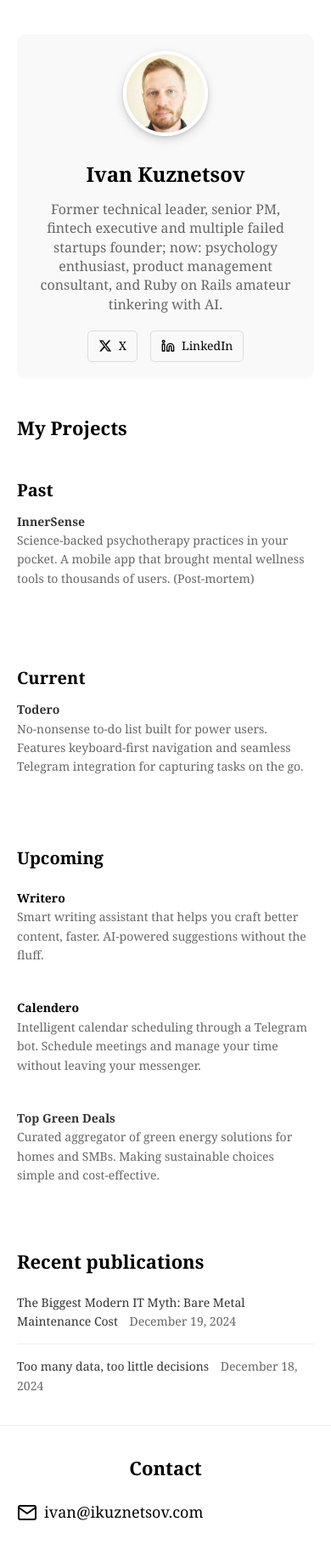
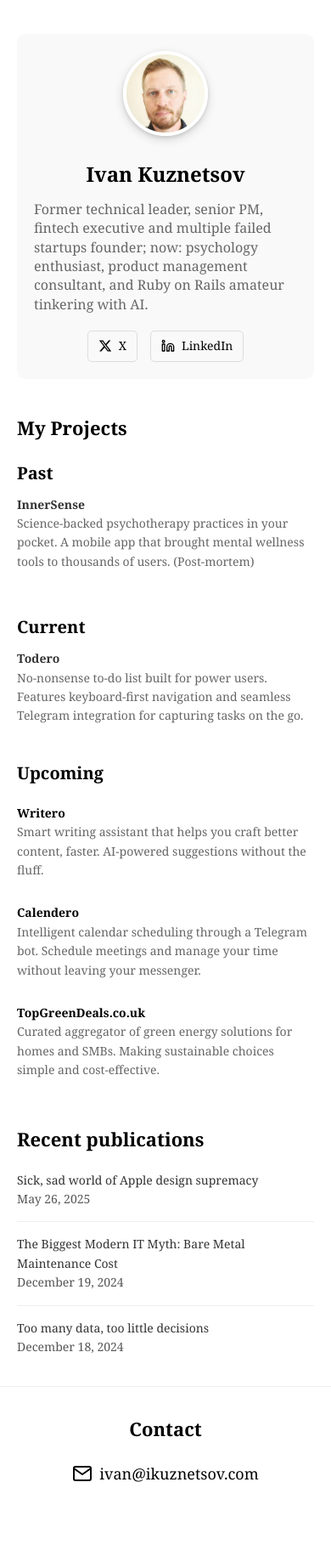
Before and after one commit to ivankuznetsov/ikuznetsov.com, a Jekyll site: the page built from index.markdown, in a window 390 px wide. Shown: the whole page at 85% size. Built offline with Jekyll 4.4.1, drawn with Linux system fonts in a browser that asks for light colours; some web fonts are replaced; after the commit the page ends 1798 px from its top, so only the background shows below that.

Commit message:
a lot of small css fixes and a new post

```diff
--- a/assets/css/main.css
+++ b/assets/css/main.css
@@ -198,9 +198,6 @@ li {
 
 /* Upcoming projects section */
 
-.project {
-  padding: 1.25rem 0;
-}
 
 /* Three column layout for upcoming projects */
 .upcoming-items {
@@ -278,6 +275,7 @@ footer h2 {
 .contact-links a {
   display: flex;
   align-items: center;
+  justify-content: center;
   gap: 0.5rem;
   font-size: 1.125rem;
   color: #000;
@@ -311,9 +309,9 @@ section ul li:last-child {
 }
 
 .post-date {
-  color: #666;
+  color: #555;
   font-size: 0.875rem;
-  margin-left: 0.625rem;
+
 }
 
 /* === MOBILE RESPONSIVE === */
@@ -324,7 +322,6 @@ section ul li:last-child {
 
   .profile {
     flex-direction: column;
-    text-align: center;
     gap: 1.25rem;
     padding: 1.25rem;
   }
@@ -340,6 +337,7 @@ section ul li:last-child {
 
   .profile-info p {
     font-size: 1rem;
+    text-align: left;
   }
 
   .profile-info .social-links {
@@ -362,7 +360,7 @@ section ul li:last-child {
   /* Stack upcoming projects vertically on mobile */
   .upcoming-items {
     grid-template-columns: 1fr;
-    gap: 1.25rem;
+    gap: 0.5rem;
   }
 
   .contact-links {
@@ -458,8 +456,8 @@ section ul li:last-child {
 
 /* === POST NAVIGATION === */
 .post-navigation {
-  margin-top: 3rem;
-  padding-top: 2rem;
+
+  padding-top: 1rem;
 }
 
 .nav-links {
@@ -472,6 +470,7 @@ section ul li:last-child {
 .nav-previous {
   display: block;
   flex: 0 0 auto;
+  text-align: left;
 }
 
 .nav-next {
--- a/index.markdown
+++ b/index.markdown
@@ -65,7 +65,7 @@ layout: default
         </div>
 
         <div class="project-item">
-          <h4><a href="https://topgreendeals.co.uk" target="_blank">Top Green Deals</a></h4>
+         <h4> <!-- <a href="https://topgreendeals.co.uk" target="_blank">-->TopGreenDeals.co.uk <!-- </a>--></h4>
           <p>Curated aggregator of green energy solutions for homes and SMBs. Making sustainable choices simple and cost-effective.</p>
         </div>
       </div>
@@ -79,7 +79,7 @@ layout: default
     {% for post in site.posts limit:5 %}
       <li>
         <a href="{{ post.url | relative_url }}">{{ post.title }}</a>
-        <span class="post-date">{{ post.date | date: "%B %d, %Y" }}</span>
+        <div class="post-date">{{ post.date | date: "%B %d, %Y" }}</div>
       </li>
     {% endfor %}
   </ul>
```
Also changed, not shown: _posts/2025-05-26-sick-sad-world-of-apple-design-supremacy.md (added, +28 -0 lines).
